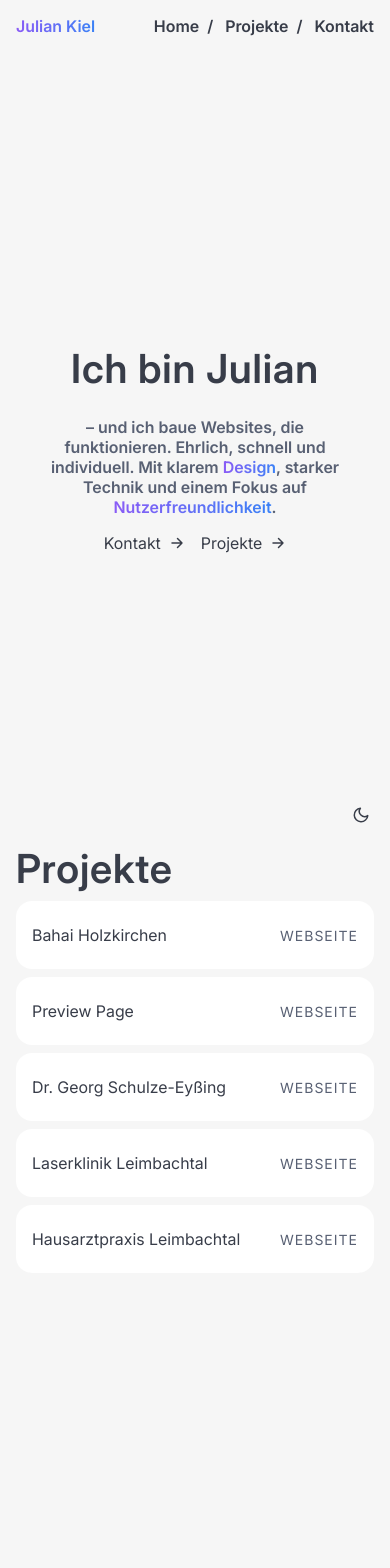
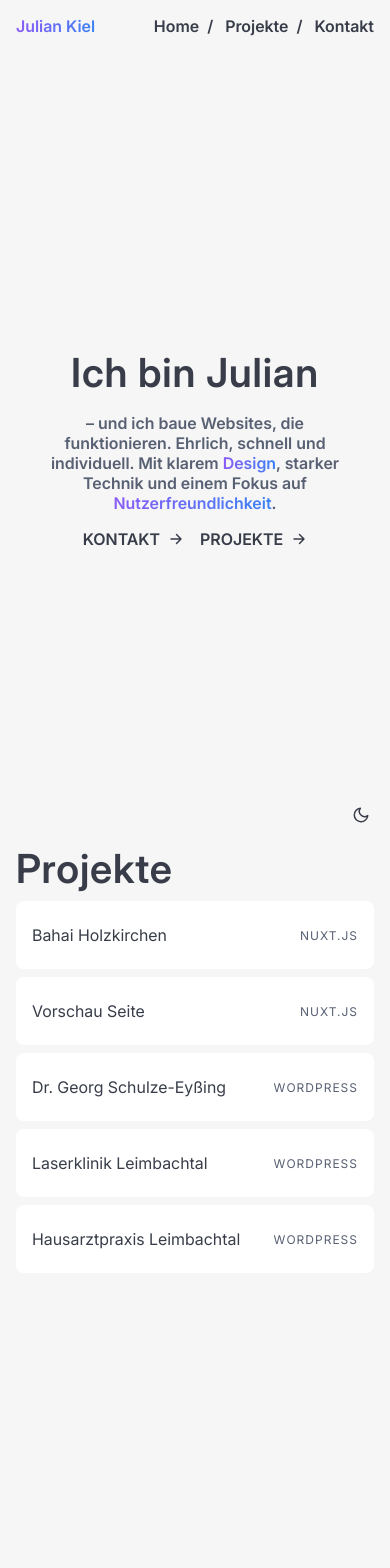
Before and after one commit to KielJulian/Portfolio, a Nuxt app: page / in a window 390 px wide. Shown: the top 1568 px of the page. Built offline with nearby package versions, Linux system fonts and the light colour scheme; a web font is replaced by a local one.

Commit message:
Enhance Nuxt configuration: add @nuxt/image module for optimized image handling, update package.json and package-lock.json for new dependencies, and adjust CSS styles for improved layout and responsiveness in various components.

```diff
--- a/assets/index.css
+++ b/assets/index.css
@@ -23,7 +23,7 @@
     --text-grey: #383D49;
     --text-light-grey: #586073;
 
-    --border-radius-card: 16px;
+    --border-radius-card: 8px;
     --shadow-card: rgba(149, 157, 165, 0.2) 0px 8px 50px -12px;
 
       /* Spacing */
@@ -152,7 +152,7 @@ h1, h2, h3, h4, h5, h6 {
   }
 
   h1 {
-    font-size: var(--font-size-3xl);
+    font-size: var(--font-size-5xl);
   }
 
   h2 {
@@ -187,6 +187,7 @@ a {
     color: var(--text-grey);
     font-size: inherit;
     font-family: inherit;
+    font-weight: 600;
 }
 
 blockquote {
--- a/components/HeroSection.vue
+++ b/components/HeroSection.vue
@@ -57,6 +57,14 @@ h2 {
 }
 
 @media (max-width: 800px) {
+    h1 {
+        font-size: var(--font-size-3xl);
+        margin-bottom: var(--spacing-sm);
+    }
+
+    h2 {
+        font-size: var(--font-size-base);
+    }
     .topcard-container {
         align-items: flex-start;
         height: calc(100svh - (52px));
--- a/components/ProjectsSection.vue
+++ b/components/ProjectsSection.vue
@@ -9,12 +9,15 @@
           @click="openProjectUrl(activeProject.url)"
           title="Click to visit website"
         >
-          <img
+          <NuxtImg
             :src="currentScreenshot"
             :alt="`${activeProject.name} Screenshot`"
             class="screenshot-image blurred-image"
             :key="currentScreenshot"
-          >
+            width="600"
+            height="450"
+            loading="eager"
+          />
           <div class="click-overlay">
             <div class="visit-text">Seite besuchen</div>
           </div>
@@ -46,11 +49,13 @@
           <!-- Mobile Screenshot Section - Separate from project details -->
           <div class="mobile-screenshot-section" v-if="expandedProject === project.id">
             <div class="mobile-screenshot-container" @click="openProjectUrl(project.url)">
-              <img
+              <NuxtImg
                 :src="project.image"
                 :alt="`${project.name} Screenshot`"
                 class="mobile-screenshot-image"
-              >
+                width="400"
+                height="250"
+              />
               <div class="mobile-click-overlay">
                 <div class="visit-text">Seite besuchen</div>
               </div>
@@ -85,15 +90,15 @@ const projects = ref([
   {
     id: '5',
     name: 'Bahai Holzkirchen',
-    type: 'Webseite',
+    type: 'Nuxt.js',
     image: '/img/portfolio/bahai-holzkirchen.jpg',
     url: 'https://bahai-holzkirchen.de',
     roles: ['Frontend Development', 'UI/UX Design', 'CMS Integration', 'Responsive Design', 'Performance Optimization']
   },
   {
     id: '4',
-    name: 'Preview Page',
-    type: 'Webseite',
+    name: 'Vorschau Seite',
+    type: 'Nuxt.js',
     image: '/img/portfolio/01prepage.jpg',
     url: 'https://01prepage.info',
     roles: ['Frontend Development', 'UI/UX Design', 'Responsive Design', 'Performance Optimization']
@@ -101,7 +106,7 @@ const projects = ref([
   {
     id: '3',
     name: 'Dr. Georg Schulze-Eyßing',
-    type: 'Webseite',
+    type: 'Wordpress',
     image: '/img/portfolio/schulze-eyßing.jpg',
     url: 'https://dr-schulze-eyssing.eu',
     roles: ['Frontend Development', 'UI/UX Design', 'Responsive Design', 'Performance Optimization']
@@ -109,7 +114,7 @@ const projects = ref([
   {
     id: '2',
     name: 'Laserklinik Leimbachtal',
-    type: 'Webseite',
+    type: 'Wordpress',
     image: '/img/portfolio/laserklinik-leimbachtal.jpg',
     url: 'https://laserklinik-leimbachtal.de',
     roles: ['Frontend Development', 'Backend Development', 'Responsive Design']
@@ -117,7 +122,7 @@ const projects = ref([
   {
     id: '1',
     name: 'Hausarztpraxis Leimbachtal',
-    type: 'Webseite',
+    type: 'Wordpress',
     image: '/img/portfolio/hausarztpraxis-leimbachtal.jpg',
     url: 'https://hausarztpraxis-leimbachtal.org',
     roles: ['Frontend Development', 'UI/UX Design', 'Mobile Optimization', 'Accessibility']
@@ -258,6 +263,11 @@ const openProjectUrl = (url) => {
   padding: 0 var(--spacing-md) 0;
 }
 
+.project-item:hover {
+  transform: translatex(-8px);
+  transition: all 0.2s ease;
+}
+
 .project-item.expanded {
   /* margin-top: var(--spacing-md); */
   /* background: var(--card-background); */
@@ -265,6 +275,7 @@ const openProjectUrl = (url) => {
   /* padding: 0 var(--spacing-md) var(--spacing-md); */
   /* Prevent layout shift by using transform instead of margin changes */
   padding: 0 var(--spacing-md) var(--spacing-md);
+  transform: translatex(-8px);
 }
 
 
@@ -287,7 +298,7 @@ const openProjectUrl = (url) => {
 }
 
 .project-type {
-  font-size: var(--font-size-sm);
+  font-size: var(--font-size-xs);
   color: var(--text-light-grey);
   text-transform: uppercase;
   letter-spacing: 1px;
@@ -439,8 +450,13 @@ const openProjectUrl = (url) => {
     padding: 0 var(--spacing-sm) 0;
   }
 
+  .project-item:hover {
+    transform: none;
+  }
+
   .project-item.expanded {
     padding: 0 var(--spacing-sm) var(--spacing-sm);
+    transform: none;
   }
 
   .projects-list {
--- a/components/TextLink.vue
+++ b/components/TextLink.vue
@@ -78,6 +78,8 @@ const scrollToSection = (id) => {
   text-decoration: none;
   color: inherit;
   transition: color 0.3s ease;
+  text-transform: uppercase;
+
 }
 
 .text-link:hover {
--- a/nuxt.config.ts
+++ b/nuxt.config.ts
@@ -25,7 +25,11 @@ export default defineNuxtConfig({
       ],
     },
   },
-  modules: ['@nuxtjs/color-mode'],
+  modules: [
+    '@nuxtjs/color-mode',
+    '@nuxt/image'
+  ],
+
   colorMode: {
     preference: 'light',
     fallback: 'light',
@@ -36,5 +40,10 @@ export default defineNuxtConfig({
     storage: 'localStorage',
     storageKey: 'nuxt-color-mode',
     disableTransition: true
+  },
+
+  image: {
+    format: ['webp'],
+    quality: 85
   }
 });
--- a/package.json
+++ b/package.json
@@ -10,6 +10,7 @@
     "postinstall": "nuxt prepare"
   },
   "dependencies": {
+    "@nuxt/image": "^1.10.0",
     "@nuxtjs/color-mode": "^3.5.2",
     "nuxt": "^3.15.4",
     "vue": "latest",
```
Also changed, not shown: 1 other file (tests, documents, lock files or other folders).
